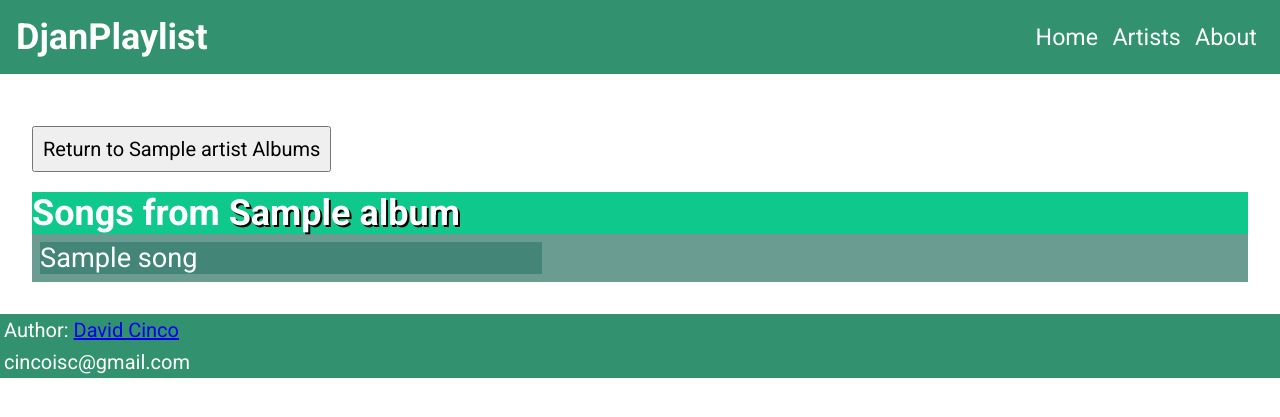
After one commit to davidcinco/djanplaylist, a Django app: page /playlist/album/1 in a window 1280 px wide. The commit adds this page. Shown: the top 417 px of the page. Run offline with Django 5.2, Linux system fonts and the light colour scheme; tables that the repository leaves empty hold one stand-in row (values such as "Sample post").

Commit message:
major changes through out the app: new pages, logic, views, urls

```diff
--- /dev/null
+++ b/djanplaylist/playlist/static/playlist/album.css
@@ -0,0 +1,25 @@
+button.returnArtistBtn{
+    font-size: 1.25rem;
+    margin: 1em 0em;
+    padding: .45em;
+}
+
+h2.album-h2{
+    font-size: 2.25rem;
+    background-color: #0fc88b;
+    color: white;
+}
+
+div.album-songs{
+    display: grid;
+    grid-template-columns: auto auto auto;
+    background-color: rgb(106, 156, 146);
+    padding: .5em;
+    gap: 5px;
+}
+
+div.album-songs p {
+    font-size: 1.70rem;
+    background-color: rgb(67, 134, 119);
+    color: white;
+}
--- /dev/null
+++ b/djanplaylist/playlist/templates/playlist/album.html
@@ -0,0 +1,21 @@
+{% extends "playlist/base.html" %}
+
+{% load static %}
+{% block linkCss %}
+<link rel="stylesheet" href="{% static "playlist/album.css" %} ">
+{% endblock linkCss %}
+
+{% block title %} DjanPlaylist | {{ album.albumname }} {% endblock title %}
+
+{% block content %}
+    <a href="{% url "artist" id=album.artistfrom.artistid %}">
+        <button class="returnArtistBtn">Return to {{album.artistfrom.artistname}} Albums</button>
+    </a>
+
+    <h2 class="album-h2">Songs from <span style="text-shadow: 2px 2px black"> {{ album.albumname }} </span></h2>
+    <div class="album-songs">
+        {% for song  in songs  %}
+            <p>{{ song.songname}}</p>
+        {% endfor %}
+    </div>
+{% endblock content %}
--- a/djanplaylist/playlist/templates/playlist/index.html
+++ b/djanplaylist/playlist/templates/playlist/index.html
@@ -15,7 +15,7 @@
             <h2 class="grid-item-h2">{{ artist.artistname }}</h2>
             <img src="{% static '{{ artist.artistpicture }}' %}" alt="{{ artist.artistname }} Picture">
 
-            <a href="{% url 'about' %}">
+            <a href="{% url 'artist' id=artist.artistid %}">
                 <button class="grid-item-button">Check Albums</button>
             </a>
         </div>
--- a/djanplaylist/playlist/urls.py
+++ b/djanplaylist/playlist/urls.py
@@ -4,6 +4,7 @@ from . import views
 urlpatterns = [
     path("", views.index, name="index"),
     path("artists", views.artists, name="artists"),
-    path("artist/<int:artistid>", views.artist, name="artist"),
+    path("artist/<int:id>", views.artist, name="artist"),
+    path("album/<int:id>", views.album, name="album"),
     path("about", views.about, name="about")
 ]
--- a/djanplaylist/playlist/views.py
+++ b/djanplaylist/playlist/views.py
@@ -14,12 +14,25 @@ def artists(request):
     artist_context = {"artists": artists}
     return render(request, "playlist/artists.html", artist_context)
 
-def artist(request, artistid):
+def artist(request, id):
     try:
-        artist = Artist.objects.get(artistid=artistid)
-        return HttpResponse(artist.artistname)
-    #     # return render(request, "playlist/index.html", context)
-    #     return context
+        artist = Artist.objects.get(artistid=id)
+        albums = Album.objects.filter(artistfrom=id)
+
+        artist_data = {"artist": artist, "albums": albums}
+        return render(request, "playlist/artist.html", artist_data)
+    except Exception as e:
+        return HttpResponse(e)
+
+def album(request, id):
+    try:
+        album = Album.objects.get(albumid=id)
+        # artist = Artist.objects.get(artistid=album.artistfrom.artistid)
+        songs = Song.objects.filter(albumfrom=id)
+
+        album_data = {"album": album, "songs": songs}
+        return render(request, "playlist/album.html", album_data)
+
     except Exception as e:
         return HttpResponse(e)
 
```
Also changed, not shown: djanplaylist/playlist/static/playlist/artist.css (+40 -0 lines), djanplaylist/playlist/static/playlist/artists.css (+13 -0 lines), djanplaylist/playlist/static/playlist/index.css (+14 -0 lines), djanplaylist/playlist/templates/playlist/artist.html (+35 -10 lines), djanplaylist/playlist/templates/playlist/artists.html (+9 -3 lines).
